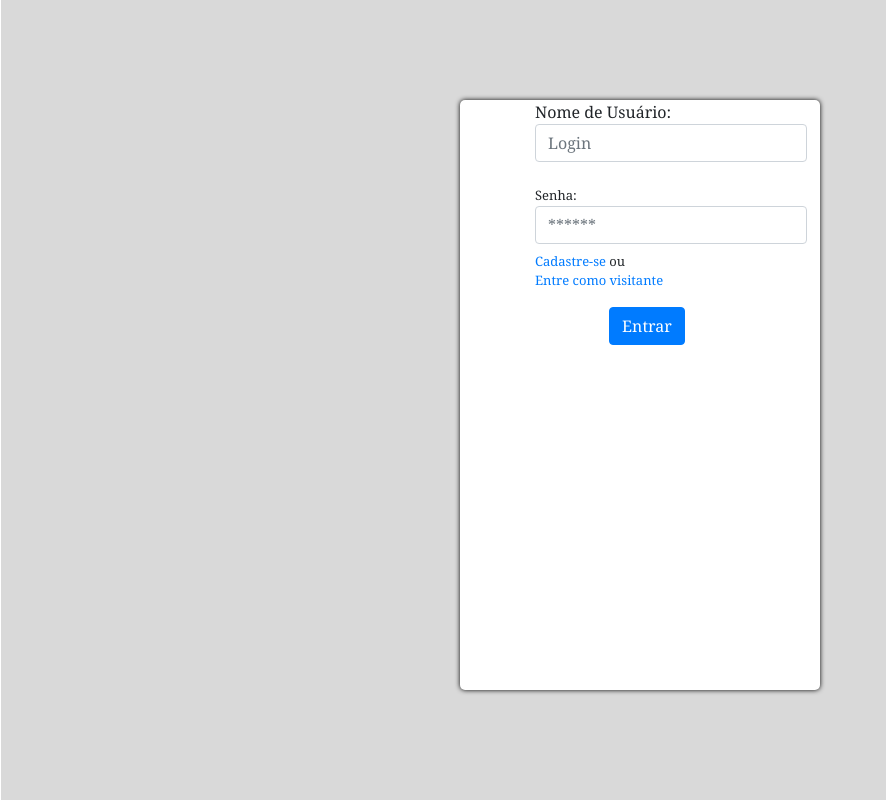
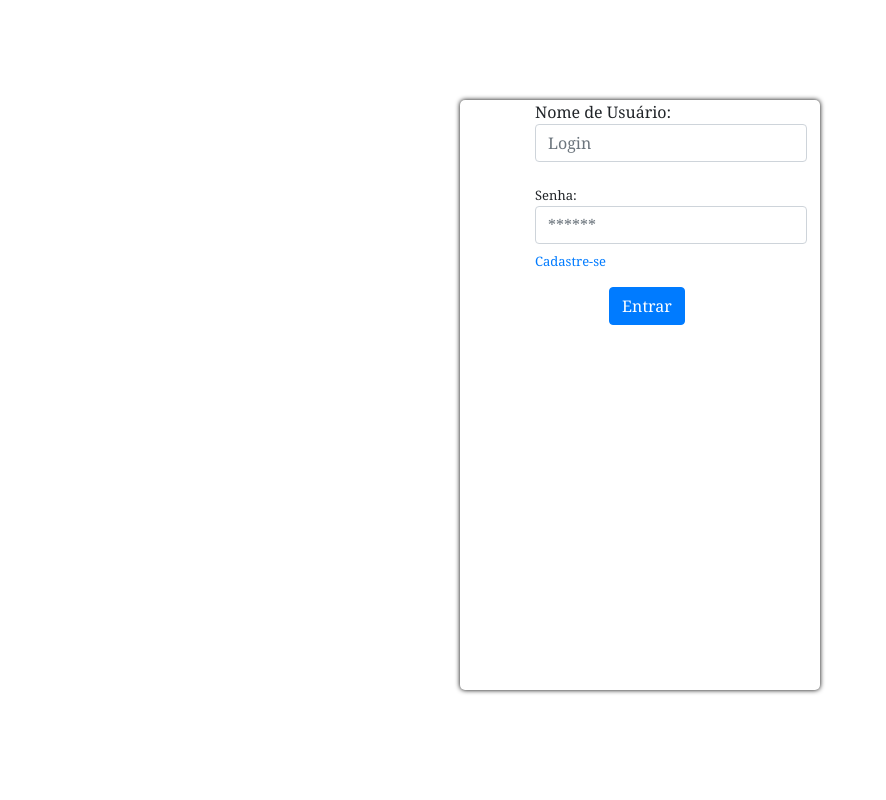
Before and after one commit to cp2-dc-info/Projeto-2-Chamada, a PHP site: page / in a window 1280 px wide. Shown: the whole page, without its empty margins (0-886 px from the left). Run offline with PHP 8.4, Linux system fonts and the light colour scheme.

Commit message:
Esboços de Login e Cadastro

```diff
--- a/Index.php
+++ b/Index.php
@@ -20,9 +20,6 @@
           <div class="form-group" style="font-size:13px;">
             <label>Senha: <input name="senha" type="password" required minlength="6" maxlength="12" placeholder="******" class="form-control"/></label>
           </br>  <a href="cadastro.php" name="entrar" style="font-size:13px;">Cadastre-se</a>
-          ou
-        </br> <a href="inicio.php" style="font-size:13px;">Entre como visitante</a>
-
           </div>
 
 
--- a/styleIndex.css
+++ b/styleIndex.css
@@ -1,14 +1,10 @@
-  html
-  {
-    height: 100px;
-  }
 
   body
   {
-    background-image: url("fundo.jpg");
     margin: 0;
     padding: 0;
     height: 100%;
+
   }
 
   #login-box
@@ -64,10 +60,7 @@
 .form{
   margin-top: 90px;
   margin-left:75px;
-
-
 }
-
 
 body{
   font-family: "Georgia", Georgia, serif;
```
Also changed, not shown: fundo.jpg.
